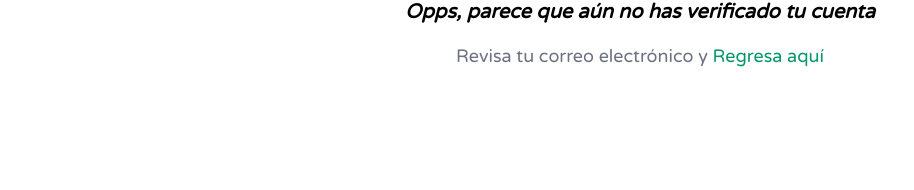
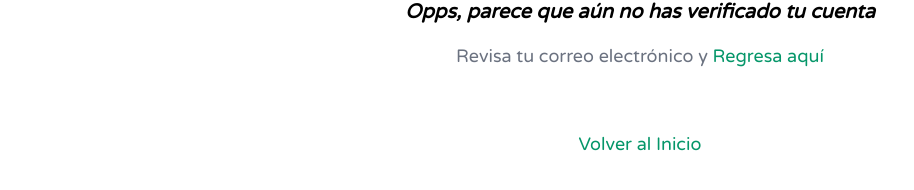
Before and after one commit to dvelez3815/eLearningUTMFCI, a React (Create React App) app: page /PendingAccount in a window 1280 px wide. Shown: the part 410-600 px from the top of the page, without its empty margins (0-914 px from the left). Built offline with nearby package versions, Linux system fonts and the light colour scheme.

Commit message:
JandryServer

```diff
--- a/src/api.config.js
+++ b/src/api.config.js
@@ -1,3 +1,3 @@
 module.exports = {
-    api_url: 'https://utminglesapp.herokuapp.com'
+    api_url: 'http://68.183.133.134:5000'
   };
--- a/src/components/pages/AccountPendingPage/AccountPendingPage.js
+++ b/src/components/pages/AccountPendingPage/AccountPendingPage.js
@@ -23,6 +23,15 @@ class AccountPendingPage extends React.Component {
                 </span>
               </h3>
             </div>
+            <div className='py-4'>
+              <h3 className="text-xl p-2 font-semibold italic mt-3">
+              </h3>
+              <h3 className="text-lg p-2 text-gray-500 font-normal">
+                <span  className="text-green-600">
+                  <Link to="/"> Volver al Inicio</Link>
+                </span>
+              </h3>
+            </div>
           </div>
         </div>
       </div>
--- a/src/components/pages/NotFoundPage/NotFoundPage.js
+++ b/src/components/pages/NotFoundPage/NotFoundPage.js
@@ -19,7 +19,7 @@ class NotFoundPage extends React.Component {
               <h3 className="text-lg p-2 text-gray-500 font-normal">
                 Déjame guiarte de
                 <span  className="text-green-600">
-                  <Link to="/">regreso a casa</Link>
+                  <Link to="/dashboard"> regreso a casa</Link>
                 </span>
               </h3>
             </div>
--- a/src/components/pages/SigInPage/SigInPage.js
+++ b/src/components/pages/SigInPage/SigInPage.js
@@ -32,15 +32,22 @@ const SigInPage = () => {
     });
   }
 
-  const handleButtonSubmit = (event) =>{
+  const handleButtonSubmit = async (event) =>{
     setCargando(true);
     event.preventDefault();
+    const response = await fetch(`${api_url}/signin`, {
+      method: "GET"
+    });
+    console.log('Si Imprime xD')
+    console.log(response)
     axios
       .post(api_url+"/signin", {
         mail: form.mail,
         password: form.password,
       })
       .then((res) => {
+
+        console.log(res)
         if (res.data.res === "USER NOT EXIST") {
           setDato("El usuario no existe");
           setCargando(false);
```
